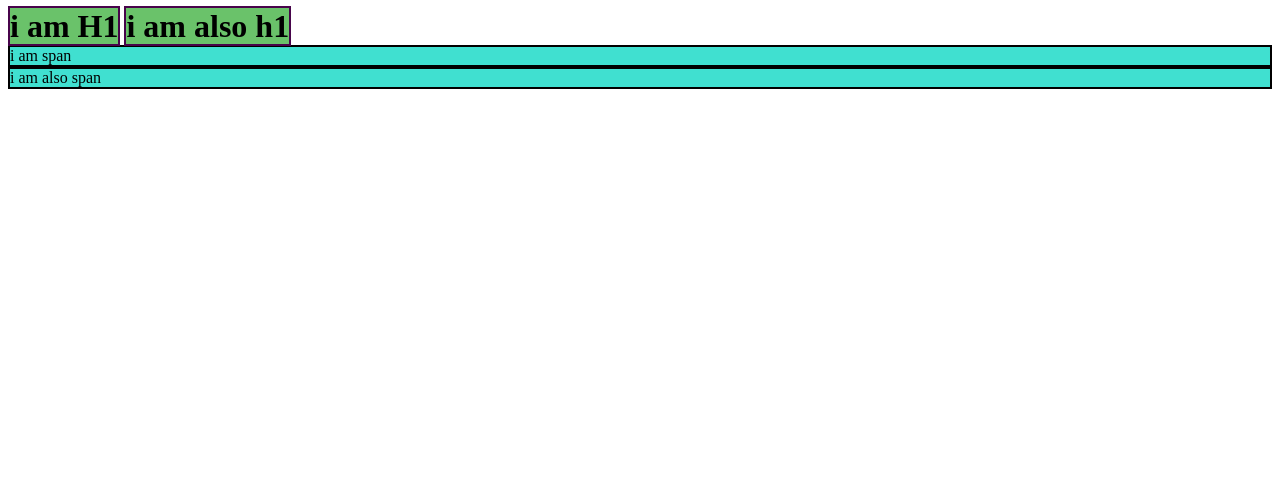
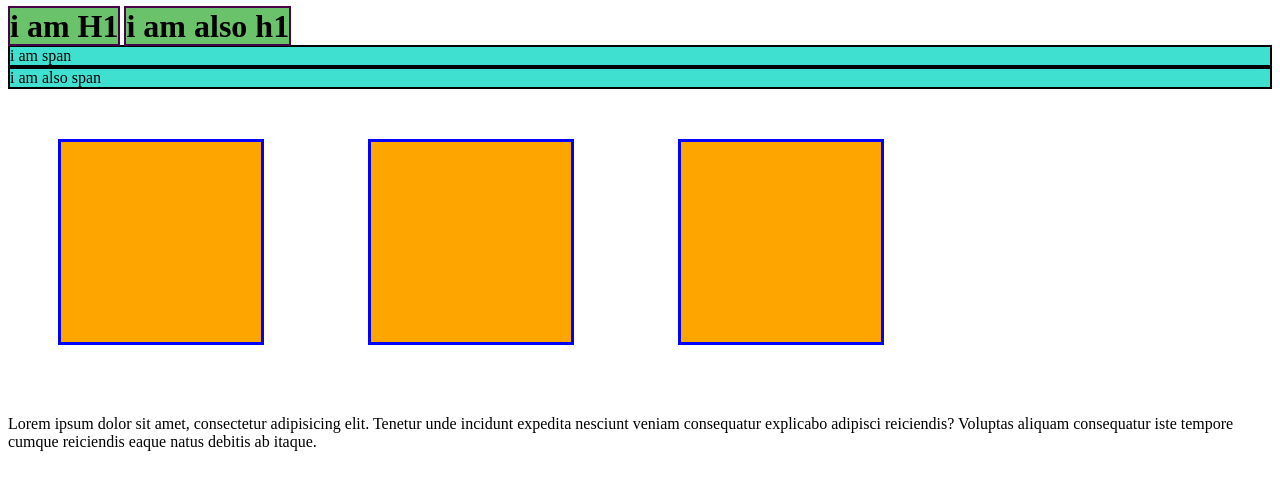
Before and after one commit to vanshaj-kumar/Web-Development-Bootcamp, a plain HTML site: page HTML5 & CSS/DisplayCss/Displaycss.html in a window 1280 px wide. Drawn offline with Linux system fonts and the light colour scheme.

Commit message:
learned display:inline , block and inline-block

```diff
--- a/HTML5 & CSS/DisplayCss/DisplayStyle.css
+++ b/HTML5 & CSS/DisplayCss/DisplayStyle.css
@@ -8,3 +8,21 @@ span{
     background-color: turquoise;
     display: block;
 }
+div{
+width: 200px;
+height: 200px;
+background-color: orange;
+border: 3px solid blue;
+/* display: inline;
+width and height are ignored.margin and  padding push elements away horizontally but not vertically
+
+display:block;
+block elements breaks the flow of a document. width,height, margin and padding are respected.
+
+display:inline-block;
+behave like an inline element except width, height , margin and padding are respected.
+
+*/
+display: inline-block;
+margin:50px;
+}
--- a/HTML5 & CSS/DisplayCss/Displaycss.html
+++ b/HTML5 & CSS/DisplayCss/Displaycss.html
@@ -11,5 +11,11 @@
     <h1>i am also h1</h1>
     <span>i am span</span>
     <span>i am also span</span>
+    <!-- for inline-block -->
+
+    <div></div>
+    <div></div>
+    <div></div>
+    <p>Lorem ipsum dolor sit amet, consectetur adipisicing elit. Tenetur unde incidunt expedita nesciunt veniam consequatur explicabo adipisci reiciendis? Voluptas aliquam consequatur iste tempore cumque reiciendis eaque natus debitis ab itaque.</p>
 </body>
 </html>
```
